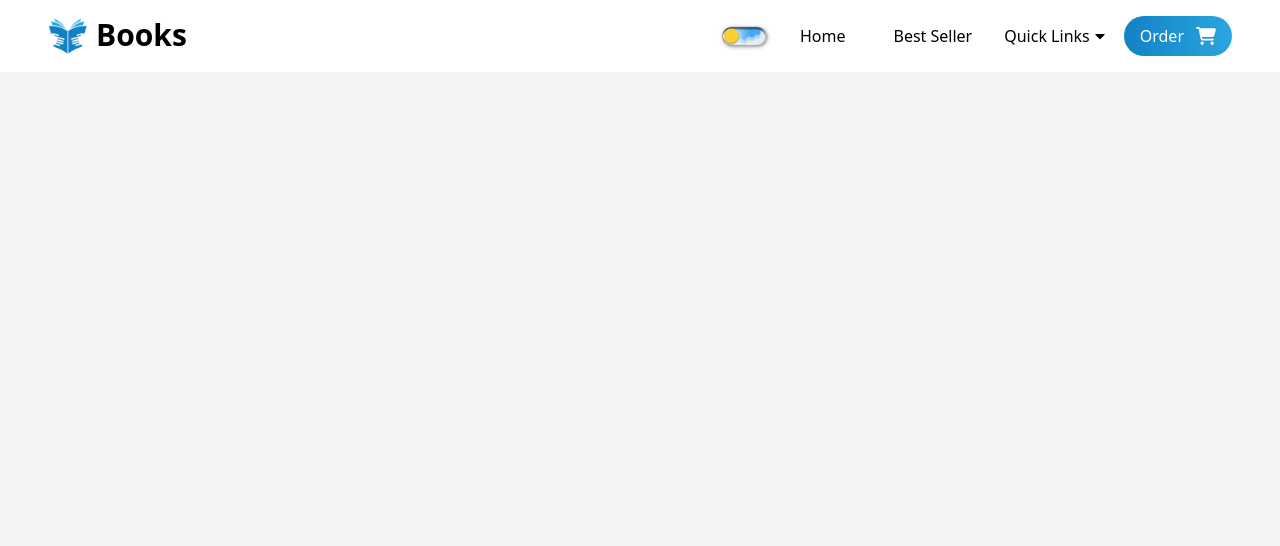
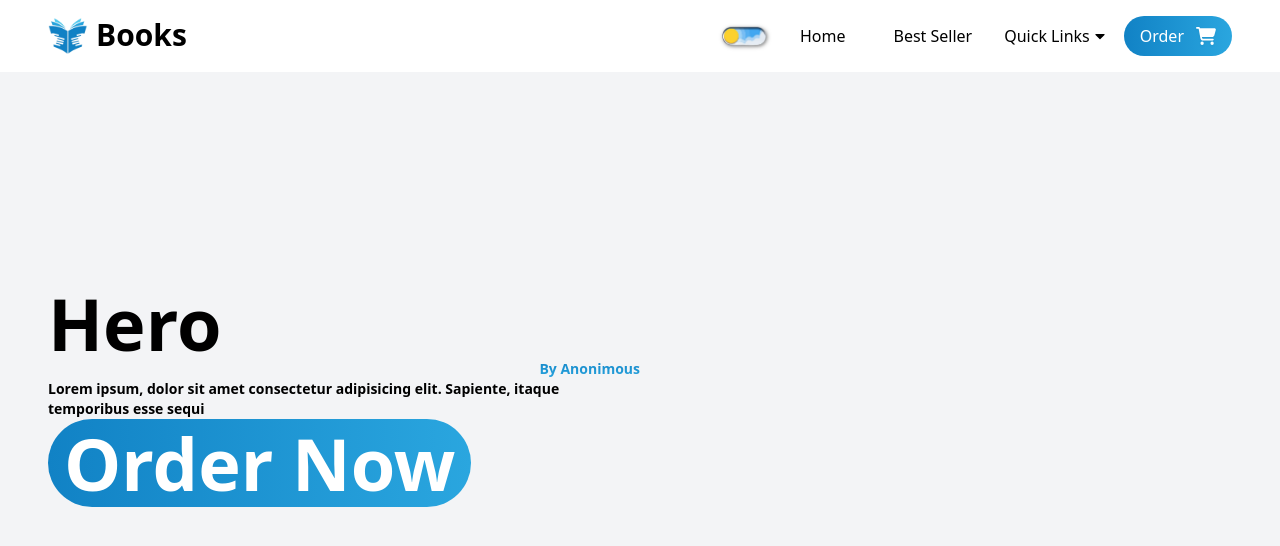
Before and after one commit to wacho91/book-market, a React (Vite) app: page / in a window 1280 px wide. Shown: the top 546 px of the page. Built offline with nearby package versions, Linux system fonts and the light colour scheme.

Commit message:
Arquitecture Hero component

```diff
--- a/src/components/Hero/Hero.jsx
+++ b/src/components/Hero/Hero.jsx
@@ -6,7 +6,28 @@ const Hero = () => {
         dark:bg-gray-950 dark:text-white duration-200"
     >
         <div className="container pb-8 sm:pb-0">
-
+            <div className="grid grid-cols-1 sm:grid-cols-2">
+                {/*Text Content Section*/}
+                <div className="text-5xl sm:text-6xl lg:text-7xl font-bold">
+                    <h1>Hero</h1>
+                    <p className="bg-clip-text text-transparent bg-gradient-to-b from-primary text-right text-sm to-secondary">By Anonimous</p>
+                    <p className="text-sm">
+                        Lorem ipsum, dolor sit amet
+                        consectetur adipisicing elit.
+                        Sapiente, itaque temporibus esse sequi
+                    </p>
+                    <div>
+                        <button
+                            className="bg-gradient-to-r from-primary to-secondary hover:scale-105
+                            duration-200 text-white py-2 px-4 rounded-full"
+                        >
+                            Order Now
+                        </button>
+                    </div>
+                </div>
+                {/*Image Section*/}
+                <div></div>
+            </div>
         </div>
     </div>
   )
```
